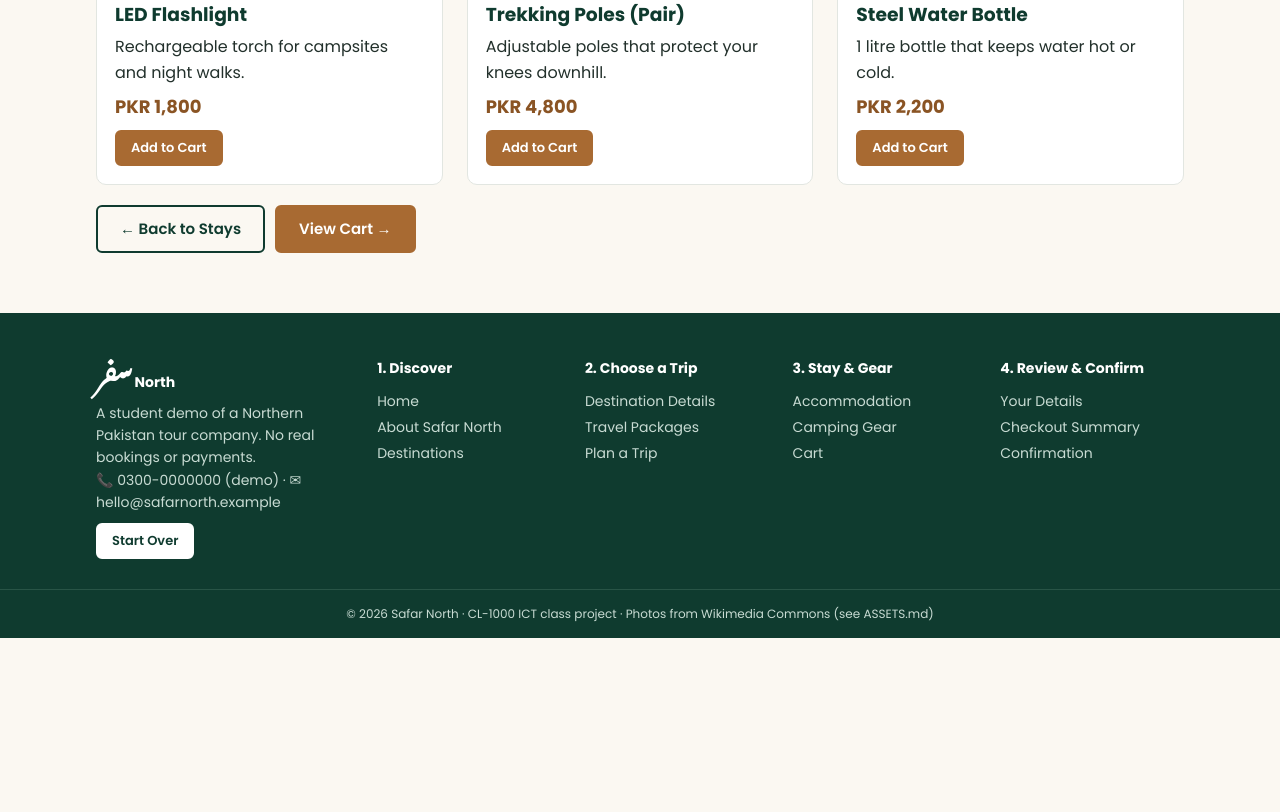
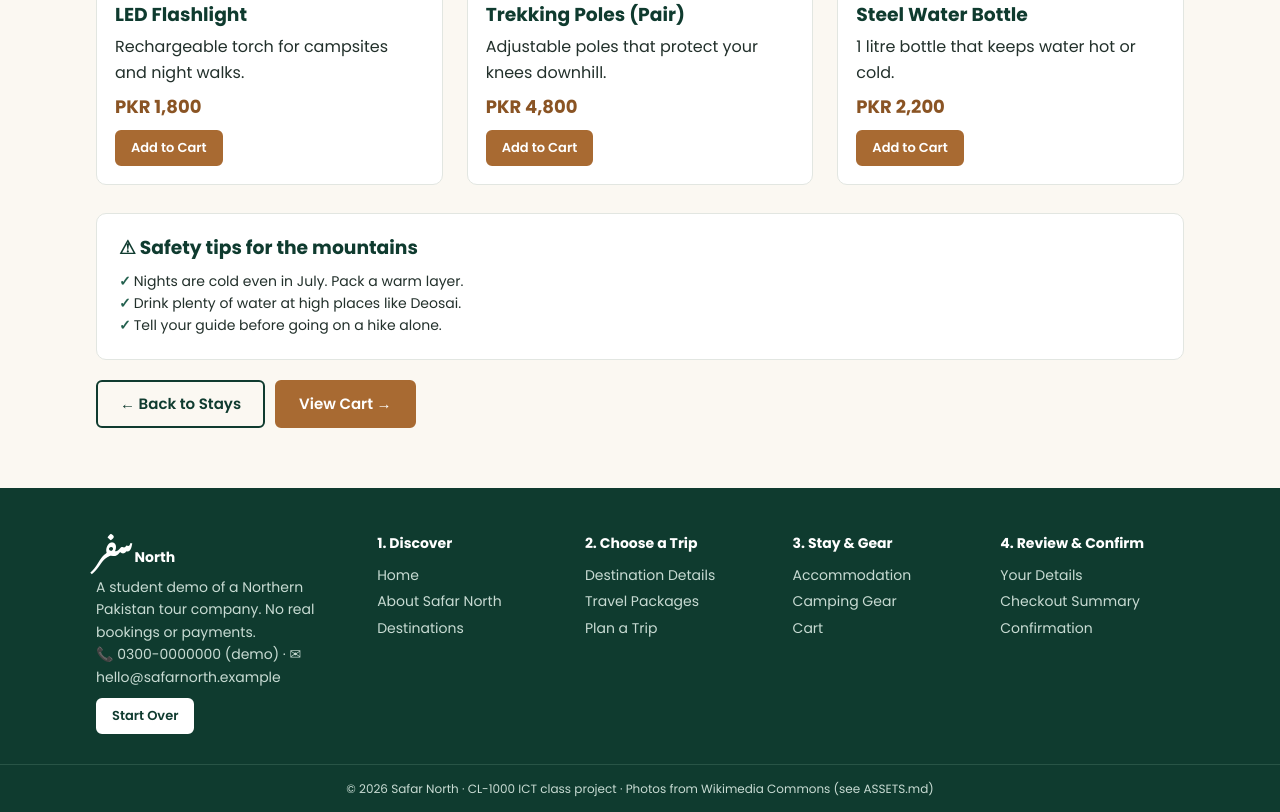
Before and after one commit to amnahameedwork/SE-B_Group02_SafarNorth, a plain HTML site: page camping-shop.html in a window 1280 px wide. Shown: the part 1022-1834 px from the top of the page. Before the commit the page ends 1660 px from the top, so only its background shows below. Drawn offline with Linux system fonts and the light colour scheme; a web font is replaced by a local one.

Commit message:
Add mountain safety tips section to camping gear page

```diff
--- a/camping-shop.html
+++ b/camping-shop.html
@@ -106,6 +106,16 @@
           </article>
         </div>
 
+        <!-- Safety tips -->
+        <div class="box" style="margin-top:28px">
+          <h3>⚠ Safety tips for the mountains</h3>
+          <ul class="ticks">
+            <li>Nights are cold even in July. Pack a warm layer.</li>
+            <li>Drink plenty of water at high places like Deosai.</li>
+            <li>Tell your guide before going on a hike alone.</li>
+          </ul>
+        </div>
+
         <div class="actions">
           <a href="accommodation.html" class="btn btn-outline">← Back to Stays</a>
           <a href="cart.html" class="btn">View Cart →</a>
```
